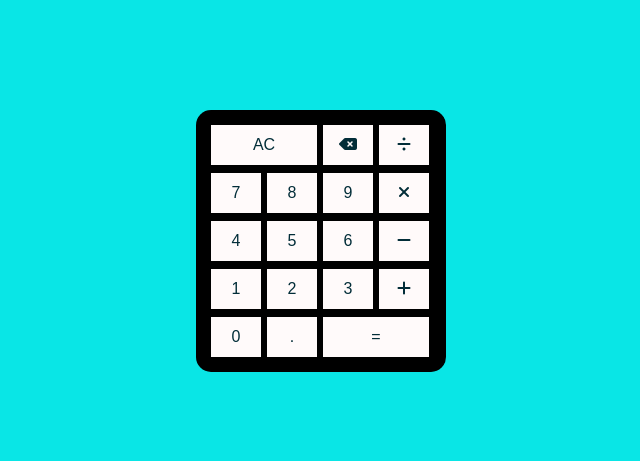
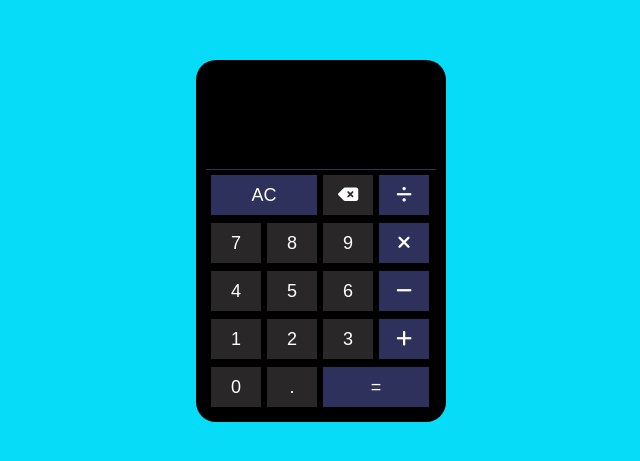
Before and after one commit to leozito73/CALCULADORA, a plain HTML site: page index.html in a window 1280 px wide. Shown: the part 159-620 px from the top of the page, without its empty margins (319-959 px from the left). Drawn offline with Linux system fonts and the light colour scheme.

Commit message:
Modificação class conteudo

```diff
--- a/index.html
+++ b/index.html
@@ -4,11 +4,12 @@
     <meta charset="utf-8">
     <script src="https://kit.fontawesome.com/9e8101d399.js" crossorigin="anonymous"></script>
     <link rel="stylesheet" href="style.css">
+    <link rel="stylesheet" href="script.js">
     <title>CALCULADORA</title>
     </head>
   <body>
     <div class="conteudo">
-        <p class="result" id="resultado"> </p>
+        <p class="result" id="resultado">  </p>
 
         <table>
             <tr>
@@ -50,6 +51,5 @@
 
 
     </div>
-    <script scr="./script.js"></script>
   </body>
 </html>
--- a/script.js
+++ b/script.js
@@ -0,0 +1 @@
+window.alert("OI")
--- a/style.css
+++ b/style.css
@@ -6,7 +6,7 @@
 }
 
 body {
-    background-color: rgb(9, 230, 230);
+    background-color: rgb(6, 220, 248);
 }
 /*
 aqui serve para chamar a class conteudo e mexer em toda a sua parte de css.
@@ -17,7 +17,7 @@ aqui serve para chamar a class conteudo e mexer em toda a sua parte de css.
     top: 50%;
     left: 50%;
     transform: translate(-50%, -50%);
-    border-radius: 15px;
+    border-radius: 20px;
     padding: 10px;
     background-color: rgb(0, 0, 0);
 }
@@ -34,9 +34,44 @@ aqui chama a class dos botoes e modifica o css.
     height: 40px;
     cursor: pointer;
     border: none;
-    background-color: rgb(255, 250, 250);
-    color: rgb(2, 45, 56);
-    font-size: 16px;
+    background-color: rgb(41, 39, 39);
+    color: rgb(255, 255, 255);
+    font-size: 18px;
     transition: all 500ms ease-in-out;
 
 }
+
+.btn:hover {
+    background-color: rgb(187, 184, 184);
+}
+.ac {
+    background-color: rgb(45, 49, 92);
+}
+
+.ac:hover{
+    background-color: rgb(105, 111, 175);
+}
+
+.especial {
+    background-color: rgb(45, 49, 92);
+}
+
+.especial:hover{
+    background-color: rgb(105, 111, 175);
+}
+.igual {
+    background-color: rgb(45, 49, 92);
+}
+
+.igual:hover{
+    background-color: rgb(105, 111, 175);
+}
+
+.result{
+    height: 100px;
+    color: aliceblue;
+    text-align: right;
+    font-size: 35px;
+    word-wrap: break-word;
+    border-bottom: 1px solid rgb(45, 49, 92);
+}
```
